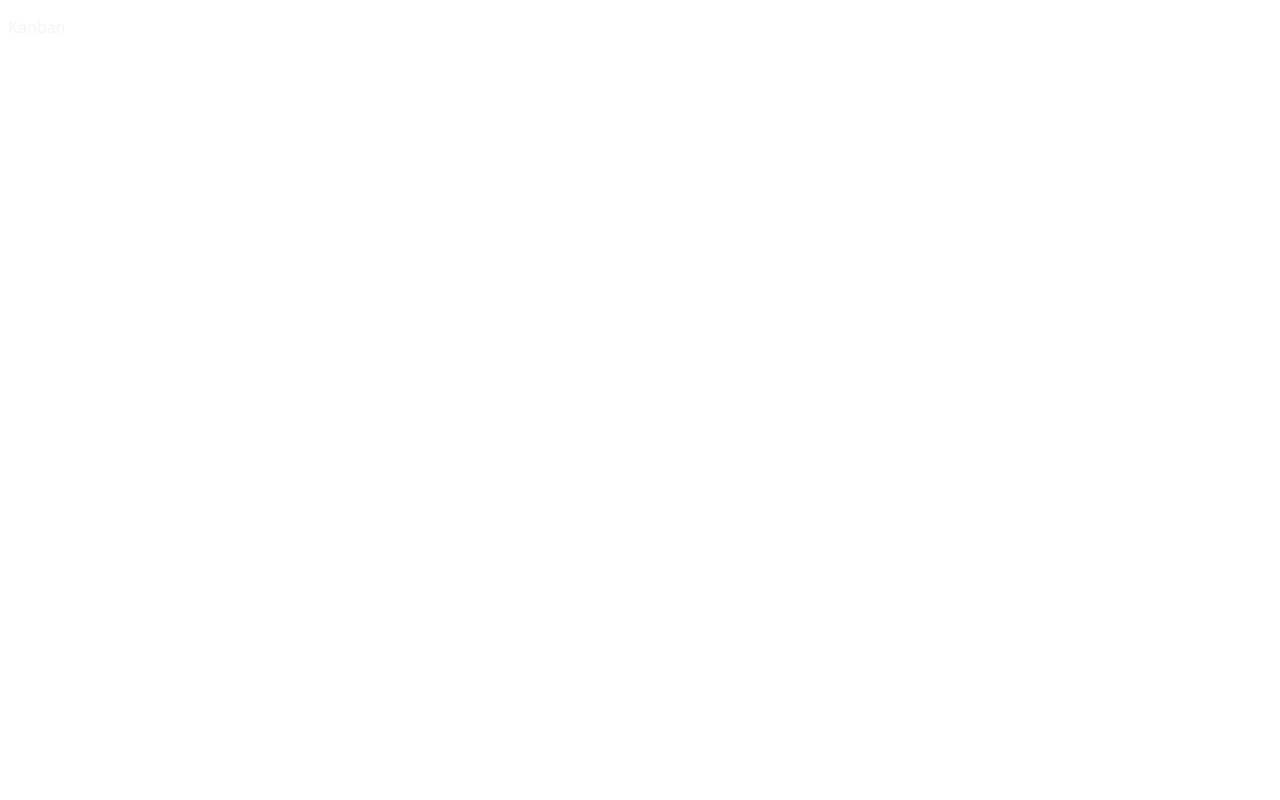
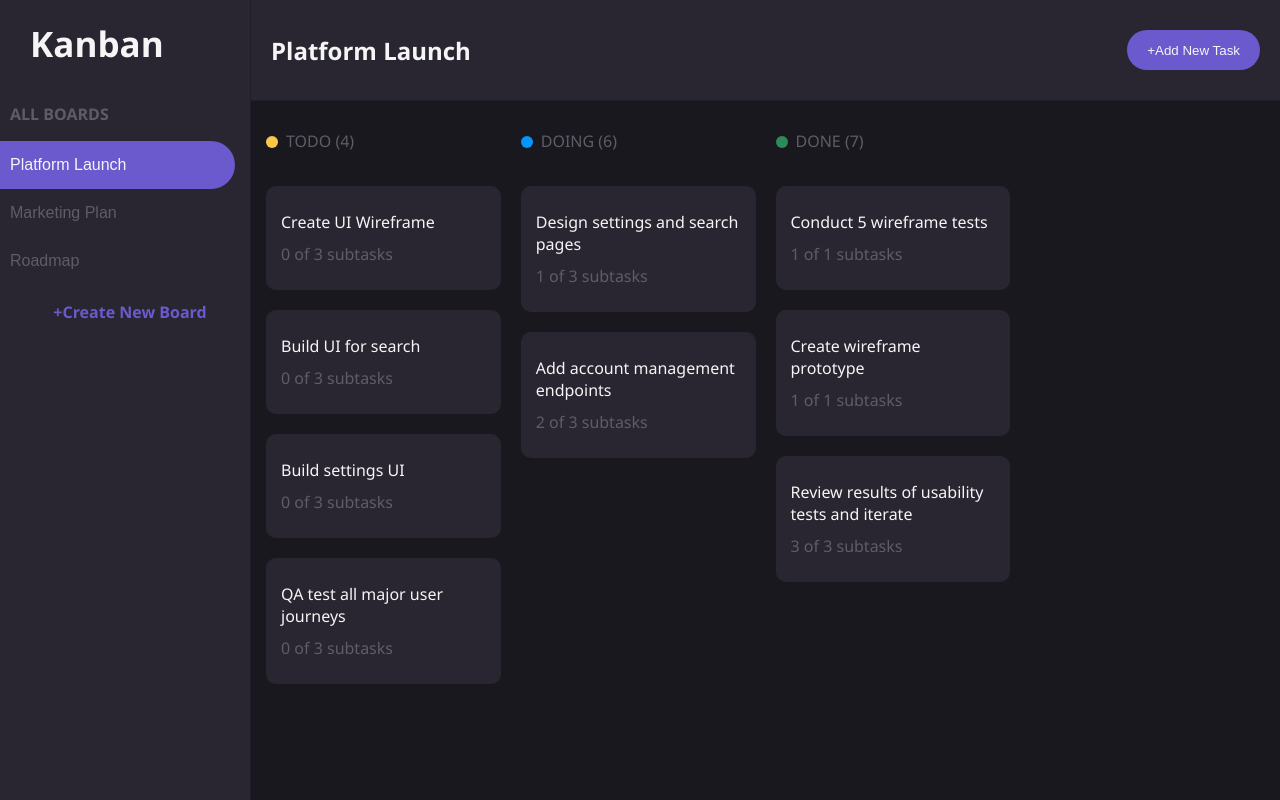
Before and after one commit to courses2022/fem-kanban, a website built with webpack: page dist/index.html in a window 1280 px wide. Built offline with Linux system fonts and the light colour scheme.

Commit message:
Setup page layout

```diff
--- a/src/style.css
+++ b/src/style.css
@@ -1,8 +1,9 @@
 
 :root{
     --MainColor: #211C2C;
+    --MainColorDark: #1a181f;
     --DarkAccent1: #605B68;
-    --DarkAccent2: #413C4A;
+    --DarkAccent2: #292631;
     --BrightAccent1:#483C5F;
     --BrightAccent2: #6E5B93;
     --Gainsboro:#CCDBDC;
@@ -12,9 +13,152 @@
     --OuterSpaceCrayola:#263D42;
 }
 
-body{
+html, body{
     font-family: 'Segoe UI', Tahoma, Geneva, Verdana, sans-serif;
-    background-color: white;
-    color: whitesmoke;
+    background-color: whitesmoke;
+    color: black;
+    padding: 0px;
+    margin: 0px;
+    height:100%;
+}
+
+.todoApp{
+    display: grid;
+    grid-template-columns: minmax(auto, 250px) 1fr;
+    height:100%;
+}
+
+.sidebar{
+    width: 250px;
+    height: 100%;
+    background-color: var(--DarkAccent2);
+    display: flex;
+    flex-direction: column;
+    color: var(--DarkAccent1);
+    font-weight: 600;
+    border-right: 1px solid  var(--MainColor);
 
 }
+
+.sidebar>p{
+    padding-left: 10px;
+}
+
+
+.sidebar>button{
+    padding: 15px 10px;
+    color: var(--DarkAccent1);
+    background-color: var(--DarkAccent2);
+    border: none;
+    font-size: 16px;
+    margin-right: 15px;
+    font-weight: 500;
+    text-align: left;
+}
+
+
+.selected{
+    background-color: slateblue !important;
+    color: whitesmoke !important;
+    border-top-right-radius: 30px;
+    border-bottom-right-radius: 30px;
+}
+
+.sidebar >p:last-child{
+    color: slateblue !important;
+    text-align: center;
+}
+
+.main{
+    width: 100%;
+    background-color: var(--MainColorDark);
+}
+
+.logo{
+    padding: 20px 30px;
+    color: whitesmoke;
+    font-size: 35px;
+
+}
+
+.header{
+    height: 100px;
+    background-color: var(--DarkAccent2);
+    display: flex;
+    align-items: center;
+    justify-content:space-between;
+    padding-left: 20px;
+    padding-right: 20px;
+    border-bottom: 1px solid  var(--MainColor);
+}
+
+.headerText{
+    color: whitesmoke;
+}
+
+.headerButton{
+    border: none;
+    background-color: slateblue;
+    color: whitesmoke;
+    height: 40px;
+    padding: 10px 20px;
+    border-radius: 20px;
+}
+
+.content{
+    display: grid;
+    grid-template-columns: 1fr 1fr 1fr 1fr;
+    grid-template-rows: 50px 1fr;
+    padding: 15px;
+    gap: 20px;
+    color: var(--DarkAccent1);
+}
+
+.columnName{
+    align-items: center;
+    display: flex;
+
+}
+
+#purplecircle {
+    background: seagreen;
+    border-radius: 50%;
+    width: 12px;
+    height: 12px;
+    margin-right: 8px;
+    margin-top: 2px;
+}
+
+#yellowcircle {
+    background: var(--MaizeCrayola);
+    border-radius: 50%;
+    width: 12px;
+    height: 12px;
+    margin-right: 8px;
+    margin-top: 2px;
+}
+
+#bluecircle {
+    background: var(--DodgerBlue);
+    border-radius: 50%;
+    width: 12px;
+    height: 12px;
+    margin-right: 8px;
+    margin-top: 2px;
+}
+
+.todoItem{
+    background-color: var(--DarkAccent2);
+    padding: 25px 15px;
+    border-radius: 10px;
+    margin-bottom: 20px;
+}
+
+.todoItem:hover{
+    box-shadow: 2px 2px 12px rgba(0, 0, 0, 0.432);
+}
+
+.todoTitle{
+    color: whitesmoke;
+    margin-bottom: 10px;
+}
```
Also changed, not shown: dist/bundle.js, dist/index.html.
